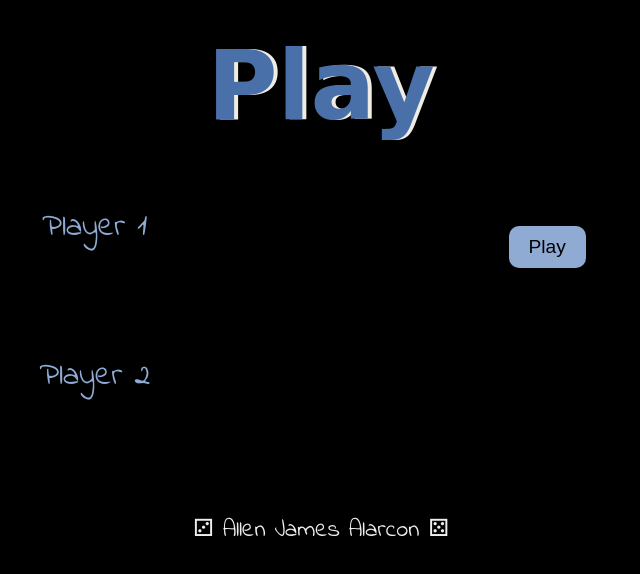
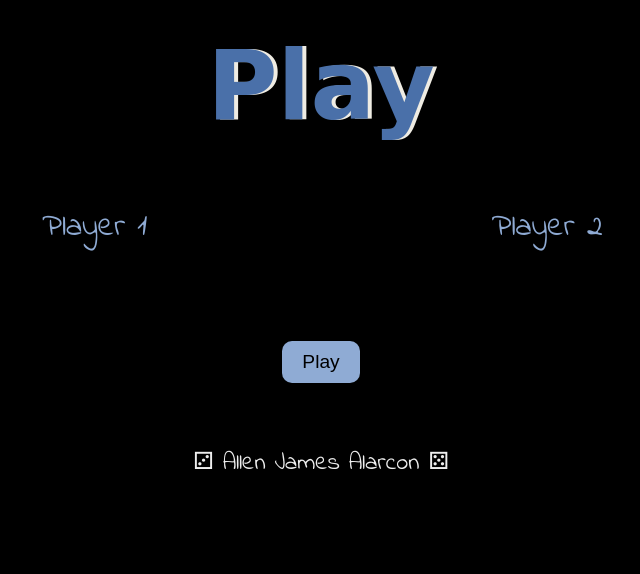
Before and after one commit to allenjames075/dice-game, a plain HTML site: page index.html in a window 1280 px wide. Shown: the whole page, without its empty margins (319-959 px from the left). Drawn offline with Linux system fonts and the light colour scheme.

Commit message:
Update Dicee game: rename index.html and sync all files

```diff
--- a/index.html
+++ b/index.html
@@ -17,20 +17,21 @@
         <div class="dice">
         <p>Player 1</p>
         <img class="img1" src="" />
+        </div>
+
+        <div class="dice">
+          <p>Player 2</p>
+          <img class="img2" src="" />
+        </div>
       </div>
-      <div>
+
+      <div class="btn-container">
         <button id="playBtn">Play</button>
       </div>
-      <div class="dice">
-        <p>Player 2</p>
-        <img class="img2" src="" />
-      </div>
-      </div>
-
-
     </div>
 
     <footer>⚂ Allen James Alarcon ⚄</footer>
+
     <script src="index.js"></script>
   </body>
 </html>
```
Also changed, not shown: styles.css (line endings or trailing spaces).
